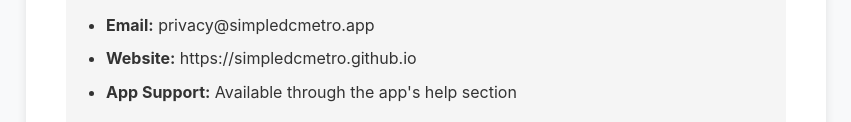
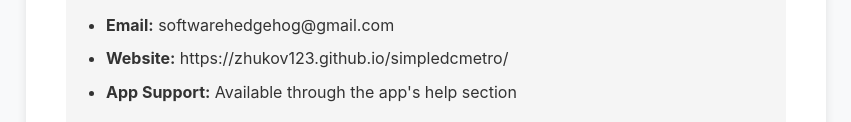
Before and after one commit to zhukov123/simpledcmetro, a plain HTML site: page privacy-policy.html in a window 1280 px wide. Shown: the part 3907-4029 px from the top of the page, without its empty margins (214-1065 px from the left). Drawn offline with Linux system fonts and the light colour scheme.

Commit message:
Remove GitHub repo link; update site URL and contact email

```diff
--- a/privacy-policy.html
+++ b/privacy-policy.html
@@ -181,8 +181,8 @@
         <div class="contact-info">
             <p>If you have any questions about this Privacy Policy or our data practices, please contact us:</p>
             <ul>
-                <li><strong>Email:</strong> privacy@simpledcmetro.app</li>
-                <li><strong>Website:</strong> https://simpledcmetro.github.io</li>
+                <li><strong>Email:</strong> softwarehedgehog@gmail.com</li>
+                <li><strong>Website:</strong> https://zhukov123.github.io/simpledcmetro/</li>
                 <li><strong>App Support:</strong> Available through the app's help section</li>
             </ul>
         </div>
```
Also changed, not shown: index.html (+0 -1 lines), 2 other files.
